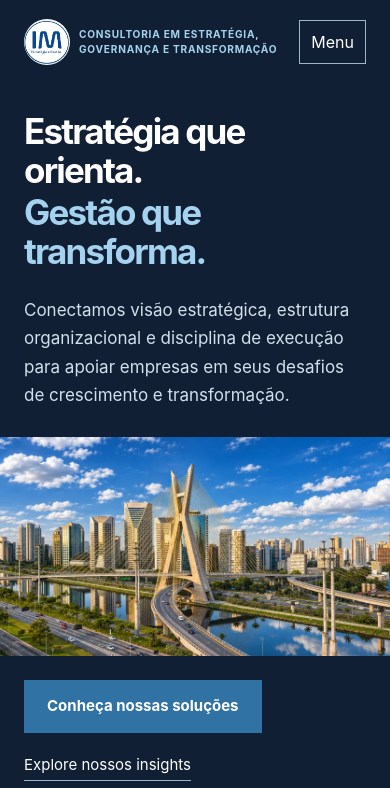
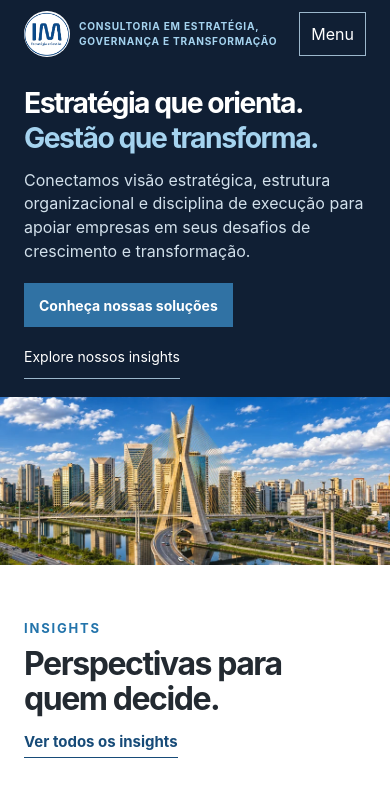
Before and after one commit to IMGestao/imgestao-site, a React (Vite) app: page / in a window 390 px wide. Shown: the top 788 px of the page. Built offline with nearby package versions, Linux system fonts and the light colour scheme.

Commit message:
Compact mobile homepage hero and prioritize navigation before photo

```diff
--- a/src/index.css
+++ b/src/index.css
@@ -677,6 +677,23 @@ img {
   .rd-hero-actions{align-items:flex-start;flex-direction:column}
 }
 
+/* Abertura compacta: prioriza mensagem e navegação em telas pequenas. */
+@media(max-width:767px){
+  .rd-header-home .rd-header-inner{min-height:68px;padding-block:10px}
+  .rd-header-home .rd-menu-toggle{min-height:44px}
+  .rd-hero{display:flex;flex-direction:column}
+  .rd-hero-intro{padding-top:20px;padding-bottom:12px}
+  .rd-hero .rd-hero-intro h1{font-size:clamp(1.75rem,7.25vw,2.125rem);line-height:1.12}
+  .rd-hero-intro h1 span:last-child{margin-top:.12em}
+  .rd-hero-intro>p{font-size:1rem;line-height:1.48;margin-top:14px}
+  .rd-hero-actions{order:1;flex-direction:row;flex-wrap:wrap;align-items:center;justify-content:flex-start;gap:8px 16px;padding-block:8px 18px}
+  .rd-hero-actions .rd-button{min-height:44px;padding:10px 14px;font-size:.875rem}
+  .rd-hero-actions .rd-hero-link{display:inline-flex;align-items:center;min-height:44px;font-size:.875rem;padding-block:0}
+  .rd-hero-image-shell{order:2;width:100%}
+  .rd-hero-panorama{aspect-ratio:21/9}
+  .rd-hero-panorama img{object-position:center 32%}
+}
+
 
 /* Leitura editorial — hierarquia, contraste e escaneabilidade */
 .rd-reading-shell{max-width:1310px;margin:0 auto;padding:clamp(32px,5vw,72px) clamp(24px,4vw,56px)}
--- a/src/shared/layout/Hero.jsx
+++ b/src/shared/layout/Hero.jsx
@@ -5,7 +5,7 @@ export default function Hero() {
         <h1><span>Estratégia que orienta.</span>{" "}<span>Gestão que transforma.</span></h1>
         <p>Conectamos visão estratégica, estrutura organizacional e disciplina de execução para apoiar empresas em seus desafios de crescimento e transformação.</p>
       </div>
-      <div className="mx-auto max-w-7xl px-6 lg:px-8">
+      <div className="mx-auto max-w-7xl px-6 lg:px-8 rd-hero-image-shell">
         <div className="rd-article-visual rd-hero-panorama">
           <img src="/im-hero-panoramico.webp" srcSet="/im-hero-panoramico-836.webp 836w, /im-hero-panoramico.webp 1536w" sizes="(max-width: 860px) 100vw, (max-width: 1023px) calc(100vw - 3rem), (max-width: 1279px) calc(100vw - 4rem), 76rem" width="1536" height="1024" alt="Reconstituição da Ponte Estaiada Octávio Frias de Oliveira, Rio Pinheiros e edifícios da Berrini, sob céu azul com nuvens, em São Paulo" fetchPriority="high" loading="eager" />
         </div>
```
